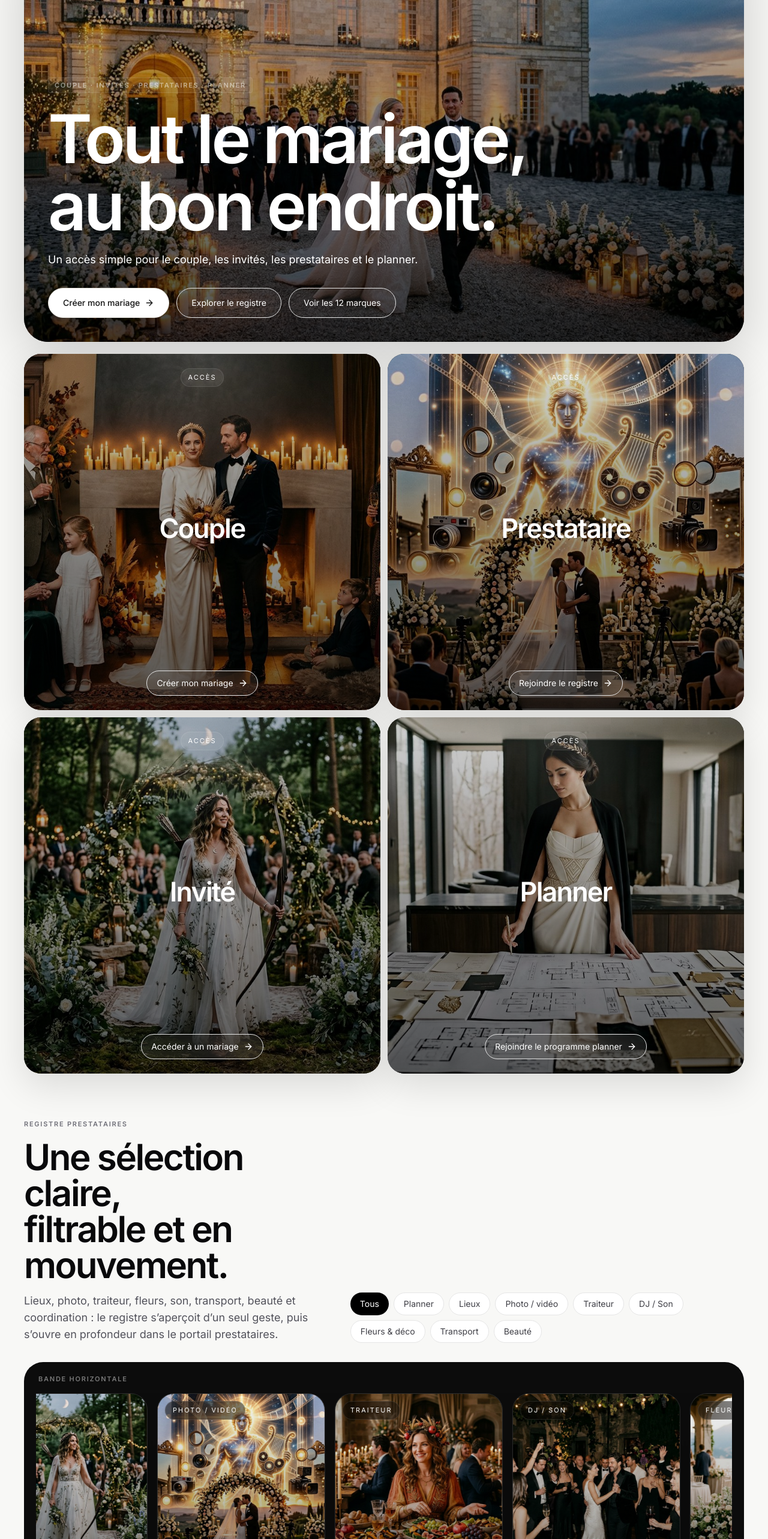
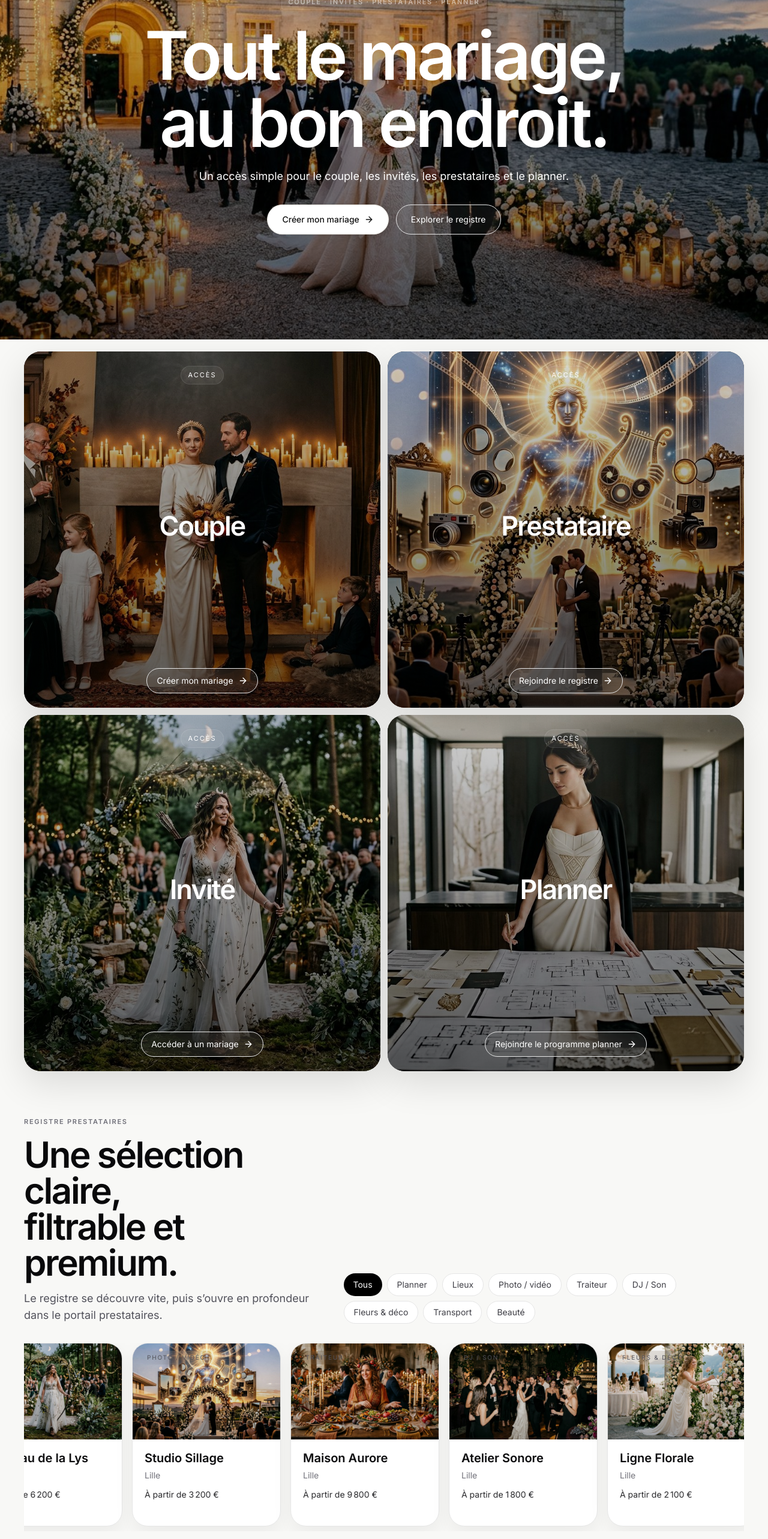
Before and after one commit to mattmezstitchlab/Aime-Cachet, a React (Vite) app: page / in a window 1280 px wide. Shown: the part 234-2800 px from the top of the page at 60% size. Built offline with nearby package versions, Linux system fonts and the light colour scheme.

Commit message:
Refine landing visual hierarchy
Co-authored-by: arena-agent <297053741+arena-agent@users.noreply.github.com>

```diff
--- a/src/components/aime/WeddingTopCapsule.jsx
+++ b/src/components/aime/WeddingTopCapsule.jsx
@@ -146,7 +146,7 @@ export default function WeddingTopCapsule() {
                   Registre
                 </a>
                 <a href="#pillars" className="rounded-full border border-black/8 bg-white px-3.5 py-2 text-sm text-zinc-700 hover:bg-black/[0.03] transition-colors">
-                  12 marques
+                  12 univers
                 </a>
                 <Link to="/espace-invites" className="rounded-full border border-black/8 bg-white px-3.5 py-2 text-sm text-zinc-700 hover:bg-black/[0.03] transition-colors">
                   Invités
--- a/src/pages/Landing.jsx
+++ b/src/pages/Landing.jsx
@@ -234,14 +234,6 @@ const PILLARS = [
   },
 ];
 
-function compactText(value, max = 116) {
-  if (!value) return "";
-  const clean = value.replace(/\s+/g, " ").trim();
-  if (clean.length <= max) return clean;
-  const cutoff = clean.lastIndexOf(" ", max);
-  return `${clean.slice(0, cutoff > 48 ? cutoff : max).trim()}…`;
-}
-
 function fmtMoney(value) {
   return new Intl.NumberFormat("fr-FR", {
     style: "currency",
@@ -296,43 +288,24 @@ function RegistryCard({ vendor }) {
   const image = VENDOR_VISUALS[vendor.id] || HERO_BG;
 
   return (
-    <article className="overflow-hidden rounded-[28px] border border-white/10 bg-[#151515] text-white shadow-[0_18px_54px_rgba(0,0,0,0.12)] min-w-[280px] max-w-[280px] shrink-0">
-      <div className="relative aspect-[0.92] overflow-hidden">
+    <Link
+      to={`/prestataires/${vendor.id}`}
+      className="overflow-hidden rounded-[26px] border border-black/8 bg-white shadow-[0_12px_34px_rgba(0,0,0,0.06)] min-w-[248px] max-w-[248px] shrink-0 transition-transform hover:-translate-y-0.5"
+    >
+      <div className="relative h-40 overflow-hidden bg-[var(--color-warm-gray-100)]">
         <img src={image} alt={vendor.name} className="absolute inset-0 h-full w-full object-cover" />
-        <div className="absolute inset-0 bg-[linear-gradient(180deg,rgba(0,0,0,0.02),rgba(0,0,0,0.42))]" aria-hidden="true" />
-        <div className="absolute left-3 top-3 inline-flex items-center gap-2 rounded-full border border-white/10 bg-black/45 px-3 py-1.5 text-[11px] uppercase tracking-[0.18em] text-white/84 backdrop-blur-xl">
+        <div className="absolute inset-0 bg-[linear-gradient(180deg,rgba(0,0,0,0.02),rgba(0,0,0,0.22))]" aria-hidden="true" />
+        <div className="absolute left-3 top-3 rounded-full bg-white/92 px-3 py-1 text-[10px] uppercase tracking-[0.18em] text-zinc-600 backdrop-blur-xl">
           {categoryLabel}
         </div>
       </div>
 
-      <div className="p-5 md:p-6">
-        <h3 className="text-[1.75rem] font-display leading-[1] text-white">{vendor.name}</h3>
-        <div className="mt-3 text-sm text-white/58">
-          {vendor.city} · {vendor.responseTime} de réponse
+      <div className="p-4 md:p-5 text-zinc-950">
+        <h3 className="text-[1.25rem] font-semibold leading-[1.1]">{vendor.name}</h3>
+        <div className="mt-2 text-sm text-zinc-500">{vendor.city}</div>
+        <div className="mt-3 text-sm text-zinc-800">À partir de {fmtMoney(vendor.priceFrom)}</div>
       </div>
-        <p className="mt-4 text-sm leading-relaxed text-white/62">
-          {compactText(vendor.summary, 120)}
-        </p>
-
-        <div className="mt-4 flex flex-wrap gap-2">
-          {vendor.tags.slice(0, 2).map((tag) => (
-            <span key={tag} className="rounded-full border border-white/10 bg-white/[0.04] px-3 py-1.5 text-[11px] uppercase tracking-[0.16em] text-white/68">
-              {tag}
-            </span>
-          ))}
-        </div>
-
-        <div className="mt-5 flex items-center justify-between gap-3">
-          <div>
-            <div className="text-[11px] uppercase tracking-[0.18em] text-white/42">À partir de</div>
-            <div className="mt-2 text-base font-semibold text-white">{fmtMoney(vendor.priceFrom)}</div>
-          </div>
-          <Link to={`/prestataires/${vendor.id}`} className="inline-flex items-center gap-2 rounded-full border border-white/10 bg-white/[0.05] px-4 py-2.5 text-sm text-white/88 hover:bg-white/[0.1] transition-colors">
-            Voir la fiche
     </Link>
-        </div>
-      </div>
-    </article>
   );
 }
 
@@ -362,7 +335,6 @@ function PillarSection({ pillar }) {
             </div>
 
             <div className="max-w-4xl">
-              <div className="aime-kicker mb-6">{pillar.myth} · mariage · système</div>
               <h2 className="font-display text-[2.8rem] sm:text-[4rem] lg:text-[5.2rem] leading-[0.94] tracking-[var(--tracking-display)] text-white">
                 {pillar.title}
               </h2>
@@ -397,24 +369,23 @@ export default function Landing() {
   return (
     <div className="min-h-screen bg-[var(--color-warm-white)] text-[var(--color-text-primary)]">
       <main>
-        <section className="max-w-[1480px] mx-auto px-5 md:px-8 lg:px-10 pt-5 md:pt-6 scroll-mt-28">
-          <div className="relative min-h-[calc(100vh-116px)] overflow-hidden rounded-[40px] bg-[var(--color-black)] text-white shadow-[0_24px_90px_rgba(0,0,0,0.18)]">
+        <section id="hero" className="relative -mt-20 md:-mt-24 min-h-[100svh] scroll-mt-28 overflow-hidden bg-[var(--color-black)] text-white">
           <img src={HERO_BG} alt="AIME Wedding" className="absolute inset-0 h-full w-full object-cover" />
-            <div className="absolute inset-0 bg-[linear-gradient(180deg,rgba(0,0,0,0.12),rgba(0,0,0,0.74))]" aria-hidden="true" />
-            <div className="absolute inset-0 bg-[radial-gradient(circle_at_top,rgba(255,255,255,0.16),transparent_24%)]" aria-hidden="true" />
+          <div className="absolute inset-0 bg-[linear-gradient(180deg,rgba(0,0,0,0.08),rgba(0,0,0,0.62))]" aria-hidden="true" />
+          <div className="absolute inset-0 bg-[radial-gradient(circle_at_top,rgba(255,255,255,0.14),transparent_24%)]" aria-hidden="true" />
 
-            <div className="relative z-10 flex min-h-[calc(100vh-116px)] flex-col justify-end px-6 py-6 md:px-8 md:py-8 lg:px-10 lg:py-10">
-              <div className="max-w-4xl">
+          <div className="relative z-10 min-h-[100svh] flex items-center justify-center px-5 md:px-8 pt-24 md:pt-28 pb-16 text-center">
+            <div className="max-w-4xl mx-auto">
               <div className="aime-kicker mb-5">Couple · invités · prestataires · planner</div>
               <h1 className="font-display text-[3rem] sm:text-[4.8rem] lg:text-[7rem] leading-[0.9] tracking-[var(--tracking-display)] text-white">
                 Tout le mariage,
                 <span className="block text-white/88">au bon endroit.</span>
               </h1>
-                <p className="mt-5 max-w-2xl text-[15px] md:text-[18px] text-white/66 leading-[var(--leading-body)]">
+              <p className="mt-5 max-w-2xl mx-auto text-[15px] md:text-[18px] text-white/66 leading-[var(--leading-body)]">
                 Un accès simple pour le couple, les invités, les prestataires et le planner.
               </p>
 
-                <div className="mt-8 flex flex-wrap gap-3">
+              <div className="mt-8 flex flex-wrap items-center justify-center gap-3">
                 <Link to="/setup" className="aime-button-primary rounded-full px-6 py-3.5 text-sm font-medium inline-flex items-center gap-2">
                   Créer mon mariage
                   <ArrowRight className="w-4 h-4" />
@@ -422,10 +393,6 @@ export default function Landing() {
                 <a href="#registre" className="rounded-full border border-white/12 bg-white/[0.05] px-6 py-3.5 text-sm text-white/88 hover:bg-white/[0.1] inline-flex items-center gap-2 transition-colors">
                   Explorer le registre
                 </a>
-                  <a href="#pillars" className="rounded-full border border-white/12 bg-white/[0.05] px-6 py-3.5 text-sm text-white/88 hover:bg-white/[0.1] inline-flex items-center gap-2 transition-colors">
-                    Voir les 12 marques
-                  </a>
-                </div>
               </div>
             </div>
           </div>
@@ -445,10 +412,10 @@ export default function Landing() {
               <div className="aime-label text-zinc-500 mb-4">Registre prestataires</div>
               <h2 className="font-display text-4xl md:text-6xl tracking-[var(--tracking-h2)] leading-[0.94] text-zinc-950">
                 Une sélection claire,
-                <span className="block text-zinc-950/88">filtrable et en mouvement.</span>
+                <span className="block text-zinc-950/88">filtrable et premium.</span>
               </h2>
               <p className="mt-4 text-base md:text-lg text-zinc-600 leading-[var(--leading-body)] max-w-2xl">
-                Lieux, photo, traiteur, fleurs, son, transport, beauté et coordination : le registre s’aperçoit d’un seul geste, puis s’ouvre en profondeur dans le portail prestataires.
+                Le registre se découvre vite, puis s’ouvre en profondeur dans le portail prestataires.
               </p>
             </div>
 
@@ -461,14 +428,11 @@ export default function Landing() {
             </div>
           </div>
 
-          <div className="mt-8 rounded-[32px] bg-[var(--color-black)] p-4 md:p-5 overflow-hidden">
-            <div className="aime-label text-white/45 mb-4 px-1">Bande horizontale</div>
-            <div className="overflow-hidden">
-              <div className="aime-marquee-track flex gap-4 w-max">
+          <div className="mt-8 overflow-hidden">
+            <div className="aime-marquee-track flex gap-4 w-max pb-2">
               {marqueeVendors.map((vendor, index) => (
                 <RegistryCard key={`${vendor.id}-${index}`} vendor={vendor} />
               ))}
-              </div>
             </div>
           </div>
 
@@ -477,22 +441,16 @@ export default function Landing() {
               Ouvrir le registre complet
               <ArrowRight className="w-4 h-4" />
             </Link>
-            <Link to="/espace-invites" className="rounded-full border border-black/8 bg-white px-5 py-3 text-sm text-zinc-700 hover:bg-black/[0.03] inline-flex items-center gap-2">
-              Accès invités
-            </Link>
           </div>
         </section>
 
         <section id="pillars" className="max-w-[1480px] mx-auto px-5 md:px-8 lg:px-10 pb-16 md:pb-20 scroll-mt-28">
           <div className="mb-8 md:mb-10">
-            <div className="aime-label text-zinc-500 mb-4">Les 12 marques</div>
+            <div className="aime-label text-zinc-500 mb-4">Les 12 univers</div>
             <h2 className="font-display text-4xl md:text-6xl tracking-[var(--tracking-h2)] leading-[0.94] text-zinc-950 max-w-4xl">
               Douze forces éditoriales,
               <span className="block text-zinc-950/88">un seul produit derrière.</span>
             </h2>
-            <p className="mt-4 max-w-3xl text-base md:text-lg text-zinc-600 leading-[var(--leading-body)]">
-              Chaque dieu reste important sur la landing parce qu’il donne une lecture claire des fonctions déjà présentes dans l’application : coordination, invités, diffusion, logistique, esthétique, médias, lieux, soirée et fabrication.
-            </p>
           </div>
 
           <div className="space-y-8">
```
Lines whose indentation alone changed are shown as unchanged.
